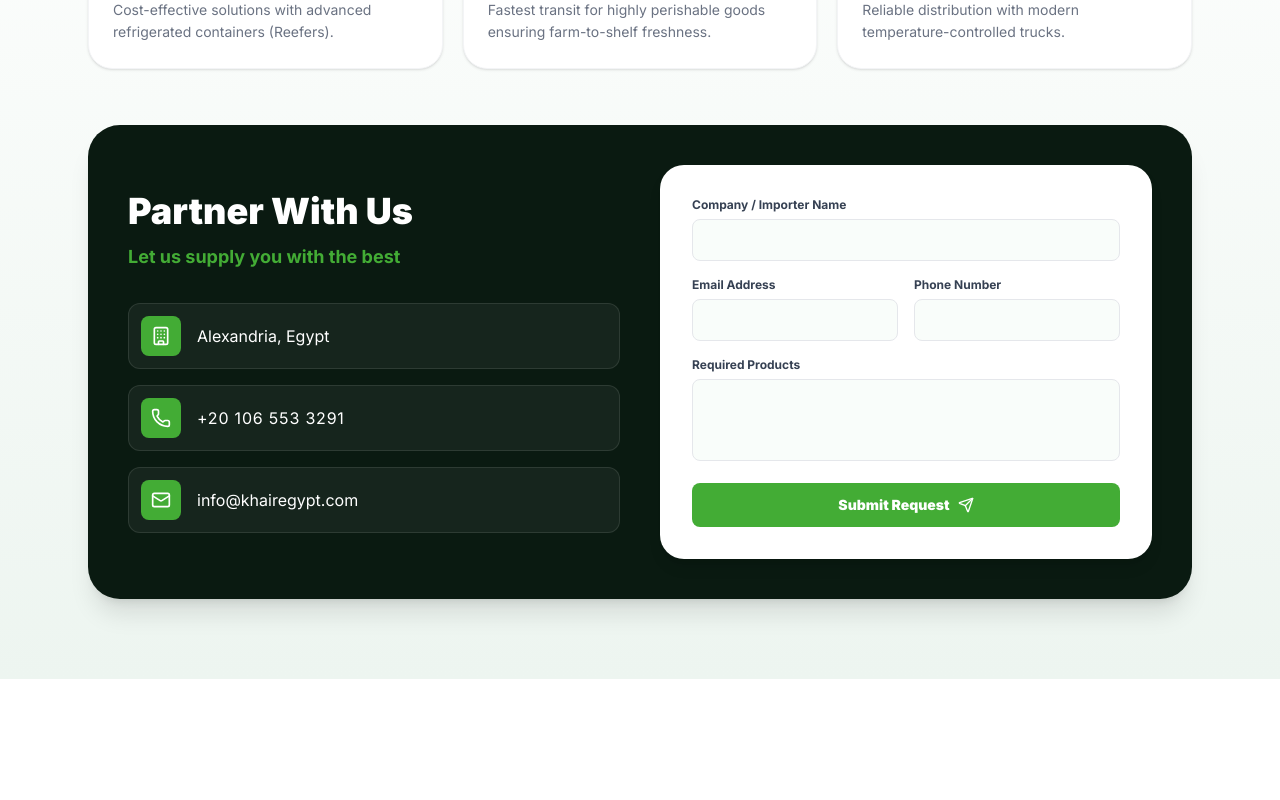
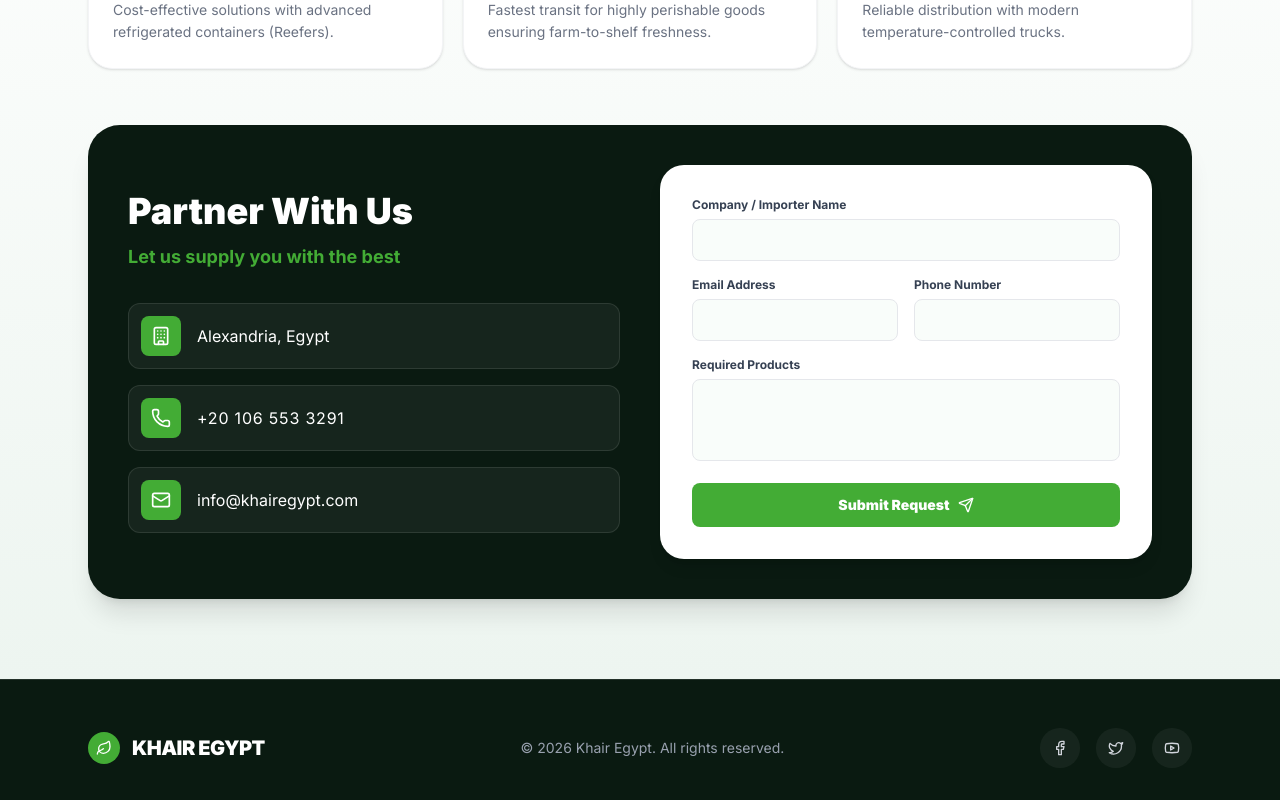
Before and after one commit to sharghoufeg-code/khair-egypt, a Next.js app: page / in a window 1280 px wide. Shown: the part 3311-4111 px from the top of the page. Before the commit the page ends 3990 px from the top, so only its background shows below. Built offline with nearby package versions, Linux system fonts and the light colour scheme.

Commit message:
final test1

```diff
--- a/app/page.tsx
+++ b/app/page.tsx
@@ -3,7 +3,7 @@
 
 import { useState, useEffect, useRef } from 'react';
 import { motion, AnimatePresence, useInView, animate } from 'framer-motion';
-import { Leaf, Globe2, MapPin, ArrowRight, ArrowLeft, Send, Phone, Mail, Building, CheckCircle2, Sun, Cherry, Carrot, Sprout, Ship, Plane, Truck, CalendarDays, Award, Package, ShieldCheck } from 'lucide-react';
+import { Leaf, Globe2, MapPin, ArrowRight, ArrowLeft, Send, Phone, Mail, Building, CheckCircle2, Sun, Cherry, Carrot, Sprout, Ship, Plane, Truck, CalendarDays, Award, Package, ShieldCheck, Facebook, Twitter, Youtube } from 'lucide-react';
 import { Cairo, Inter } from 'next/font/google';
 
 const cairo = Cairo({ subsets: ['arabic'], weight: ['400', '600', '700', '900'] });
@@ -115,6 +115,9 @@ const content = {
       subtitle: "Let us supply you with the best",
       form: { name: "Company / Importer Name", email: "Email Address", phone: "Phone Number", needs: "Required Products", submit: "Submit Request" }
     },
+    footer: {
+      copyright: "© 2026 Khair Egypt. All rights reserved."
+    },
     langToggle: "عربي",
     dir: "ltr" as const
   },
@@ -200,6 +203,9 @@ const content = {
       title: "ابدأ شراكتك معنا",
       subtitle: "دعنا نورد لك الأفضل",
       form: { name: "اسم الشركة / المستورد", email: "البريد الإلكتروني", phone: "رقم الهاتف", needs: "المنتجات المطلوبة", submit: "إرسال الطلب" }
+    },
+    footer: {
+      copyright: "© 2026 خير مصر. جميع الحقوق محفوظة."
     },
     langToggle: "English",
     dir: "rtl" as const
@@ -287,7 +293,7 @@ export default function KhairEgyptHome() {
         </div>
       </section>
 
-      {/* 2. About Us Section - Text-only Clean Layout */}
+      {/* 2. About Us Section */}
       <section id="about" className="py-20 px-6 bg-gradient-to-br from-[#f0fcf0] via-white to-[#f0fcf0]">
         <div className="max-w-4xl mx-auto text-center">
            <motion.div variants={smoothFade} initial="hidden" whileInView="visible" viewport={{ once: true }}>
@@ -305,7 +311,7 @@ export default function KhairEgyptHome() {
         </div>
       </section>
 
-      {/* NEW: 3. Stats / Counters Section with Grid Background */}
+      {/* 3. Stats / Counters Section */}
       <section className="relative py-16 md:py-20 px-6 bg-gradient-to-b from-[#f0fcf0] to-[#eef7f1] overflow-hidden">
         {/* Subtle Grid Pattern Overlay */}
         <div className="absolute inset-0 opacity-40 bg-[linear-gradient(rgba(0,0,0,0.04)_1px,transparent_1px),linear-gradient(90deg,rgba(0,0,0,0.04)_1px,transparent_1px)] bg-[size:24px_24px]"></div>
@@ -456,15 +462,15 @@ export default function KhairEgyptHome() {
               <h2 className="text-3xl md:text-4xl font-black mb-3">{t.contact.title}</h2>
               <p className="text-[#43ac35] text-lg font-bold mb-8">{t.contact.subtitle}</p>
               <div className="space-y-4">
-                <div className="flex items-center gap-4 bg-white/5 p-3 rounded-xl border border-white/10 text-start">
+                <div className="flex items-center gap-4 bg-white/5 p-3 rounded-xl border border-white/10 text-start hover:bg-white/10 transition-colors">
                   <div className="bg-[#43ac35] p-2.5 rounded-lg shrink-0"><Building className="w-5 h-5 text-white" /></div>
                   <p dir="ltr" className="text-sm md:text-base font-medium">Alexandria, Egypt</p>
                 </div>
-                <div className="flex items-center gap-4 bg-white/5 p-3 rounded-xl border border-white/10 text-start">
+                <div className="flex items-center gap-4 bg-white/5 p-3 rounded-xl border border-white/10 text-start hover:bg-white/10 transition-colors">
                   <div className="bg-[#43ac35] p-2.5 rounded-lg shrink-0"><Phone className="w-5 h-5 text-white" /></div>
                   <p dir="ltr" className="text-sm md:text-base font-medium tracking-wider">+20 106 553 3291</p>
                 </div>
-                <div className="flex items-center gap-4 bg-white/5 p-3 rounded-xl border border-white/10 text-start">
+                <div className="flex items-center gap-4 bg-white/5 p-3 rounded-xl border border-white/10 text-start hover:bg-white/10 transition-colors">
                   <div className="bg-[#43ac35] p-2.5 rounded-lg shrink-0"><Mail className="w-5 h-5 text-white" /></div>
                   <p className="text-sm md:text-base font-medium break-all">info@khairegypt.com</p>
                 </div>
@@ -500,6 +506,41 @@ export default function KhairEgyptHome() {
         </div>
       </section>
 
+      {/* Footer with Social Links */}
+      <footer className="bg-[#0A1A11] border-t border-white/10 pt-12 pb-8">
+        <div className="max-w-6xl mx-auto px-6">
+          <div className="flex flex-col md:flex-row items-center justify-between gap-6">
+
+            {/* Logo */}
+            <div className="flex items-center gap-3">
+              <div className="bg-[#43ac35] p-2 rounded-full">
+                <Leaf className="w-4 h-4 text-white" />
+              </div>
+              <span className="text-xl font-black uppercase tracking-tight text-white">{t.brand}</span>
+            </div>
+
+            {/* Copyright */}
+            <p className="text-gray-400 text-sm font-medium text-center md:text-start">
+              {t.footer.copyright}
+            </p>
+
+            {/* Social Links */}
+            <div className="flex items-center gap-4">
+              <a href="https://www.facebook.com/khairgarlics" target="_blank" rel="noopener noreferrer" className="w-10 h-10 rounded-full bg-white/5 flex items-center justify-center text-gray-300 hover:bg-[#43ac35] hover:text-white hover:scale-110 transition-all">
+                <Facebook className="w-4 h-4" />
+              </a>
+              <a href="https://x.com/EgyptKhair" target="_blank" rel="noopener noreferrer" className="w-10 h-10 rounded-full bg-white/5 flex items-center justify-center text-gray-300 hover:bg-[#43ac35] hover:text-white hover:scale-110 transition-all">
+                <Twitter className="w-4 h-4" />
+              </a>
+              <a href="https://www.youtube.com/channel/UCwVoMkaZTgqp9v3fV0orDlQ/videos" target="_blank" rel="noopener noreferrer" className="w-10 h-10 rounded-full bg-white/5 flex items-center justify-center text-gray-300 hover:bg-[#43ac35] hover:text-white hover:scale-110 transition-all">
+                <Youtube className="w-4 h-4" />
+              </a>
+            </div>
+
+          </div>
+        </div>
+      </footer>
+
     </div>
   );
 }
```
